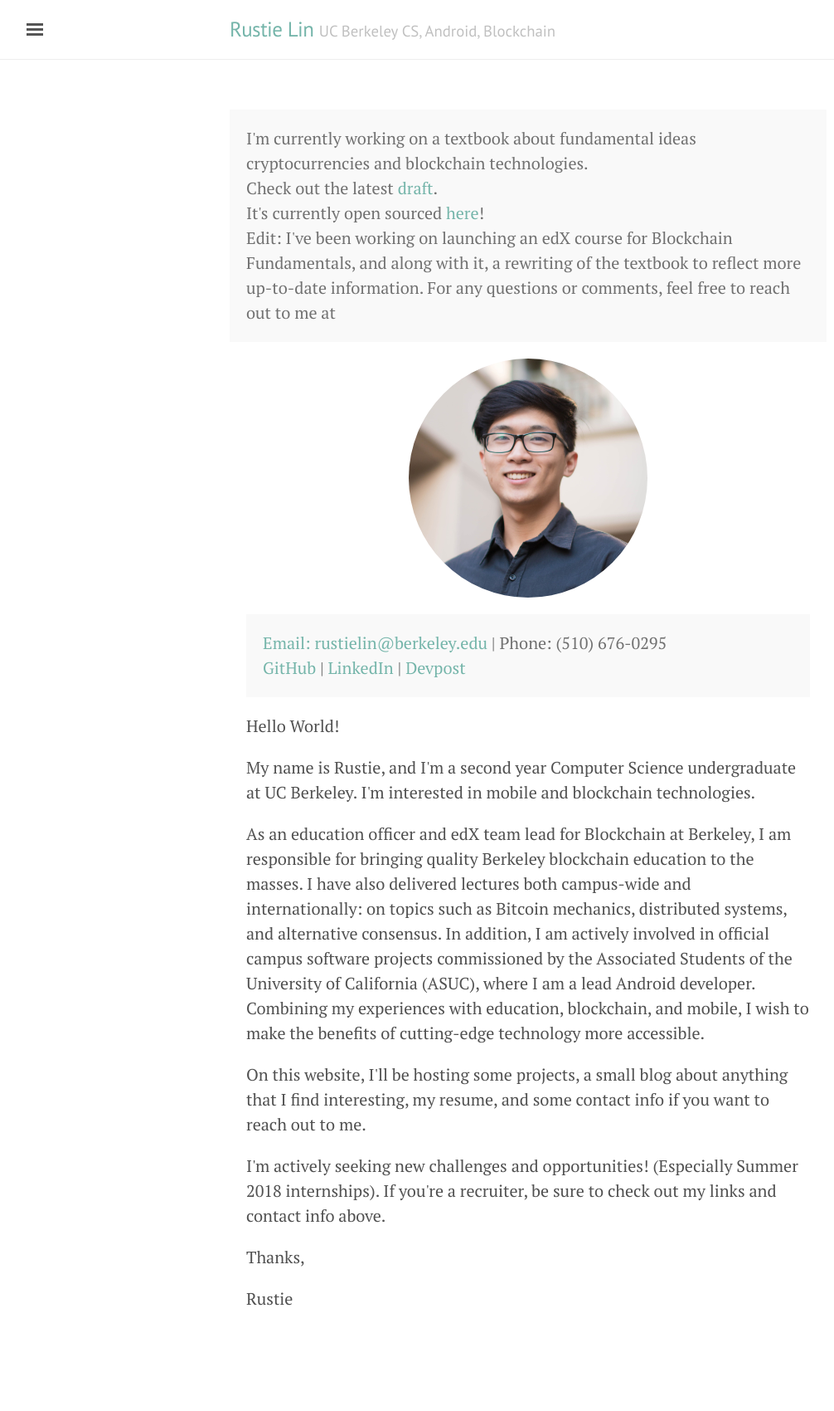
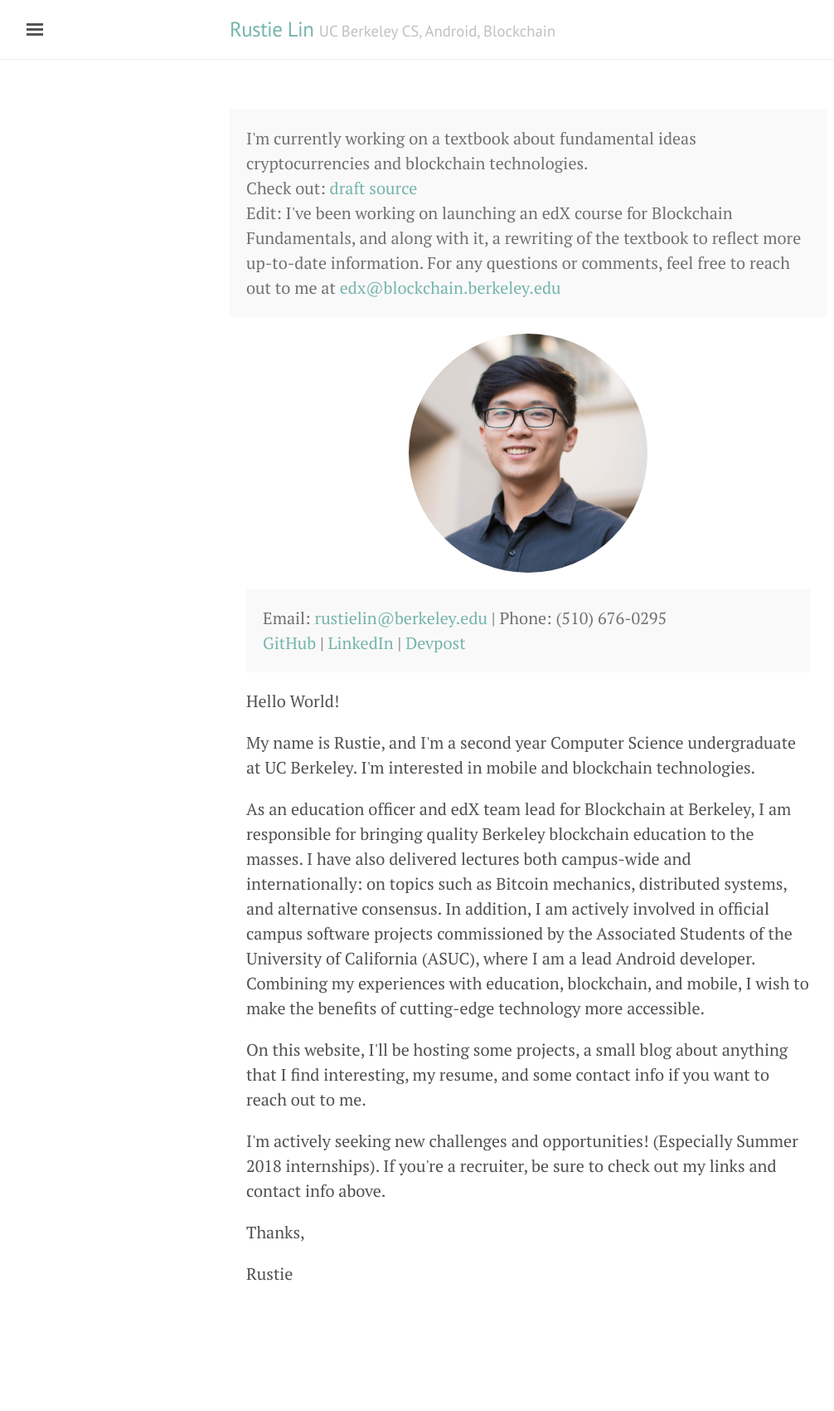
Before and after one commit to rustielin/rustielin.github.io, a Jekyll site: the page built from index.html, in a window 1280 px wide. Shown: the whole page at 83% size, without its empty margins (3-1009 px from the left). Built offline with Jekyll 4.4.1, drawn with Linux system fonts in a browser that asks for light colours; after the commit the page ends 1670 px from its top, so only the background shows below that.

Commit message:
book update

```diff
--- a/index.html
+++ b/index.html
@@ -16,9 +16,8 @@ title: Home
 </head>
 <p class="message">
   I'm currently working on a textbook about fundamental ideas cryptocurrencies and blockchain technologies. </br>
-	Check out the latest <a href="{{site.baseurl}}/blockchain_textbook.pdf">draft</a>. </br>
-	It's currently open sourced <a href="https://github.com/rustielin/Blockchain-Notes">here</a>! </br>
-	Edit: I've been working on launching an edX course for Blockchain Fundamentals, and along with it, a rewriting of the textbook to reflect more up-to-date information. For any questions or comments, feel free to reach out to me at <a href="mailto:edx@blockchain.berkeley.edu">
+	Check out: <a href="{{site.baseurl}}/blockchain_textbook.pdf">draft</a> <a href="https://github.com/rustielin/Blockchain-Notes">source</a></br>
+	Edit: I've been working on launching an edX course for Blockchain Fundamentals, and along with it, a rewriting of the textbook to reflect more up-to-date information. For any questions or comments, feel free to reach out to me at <a href="mailto:edx@blockchain.berkeley.edu">edx@blockchain.berkeley.edu</a>
 
 </p>
 
```
